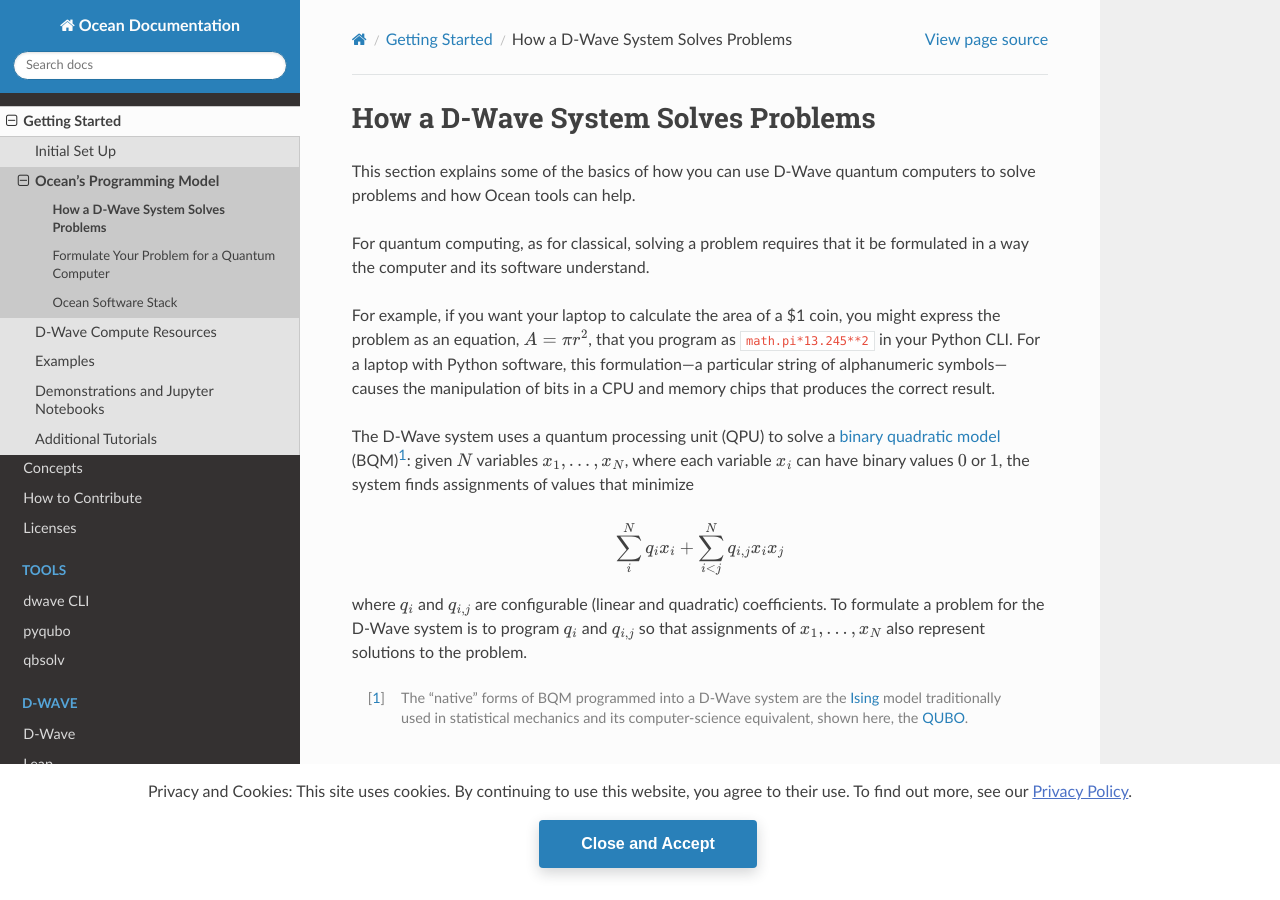
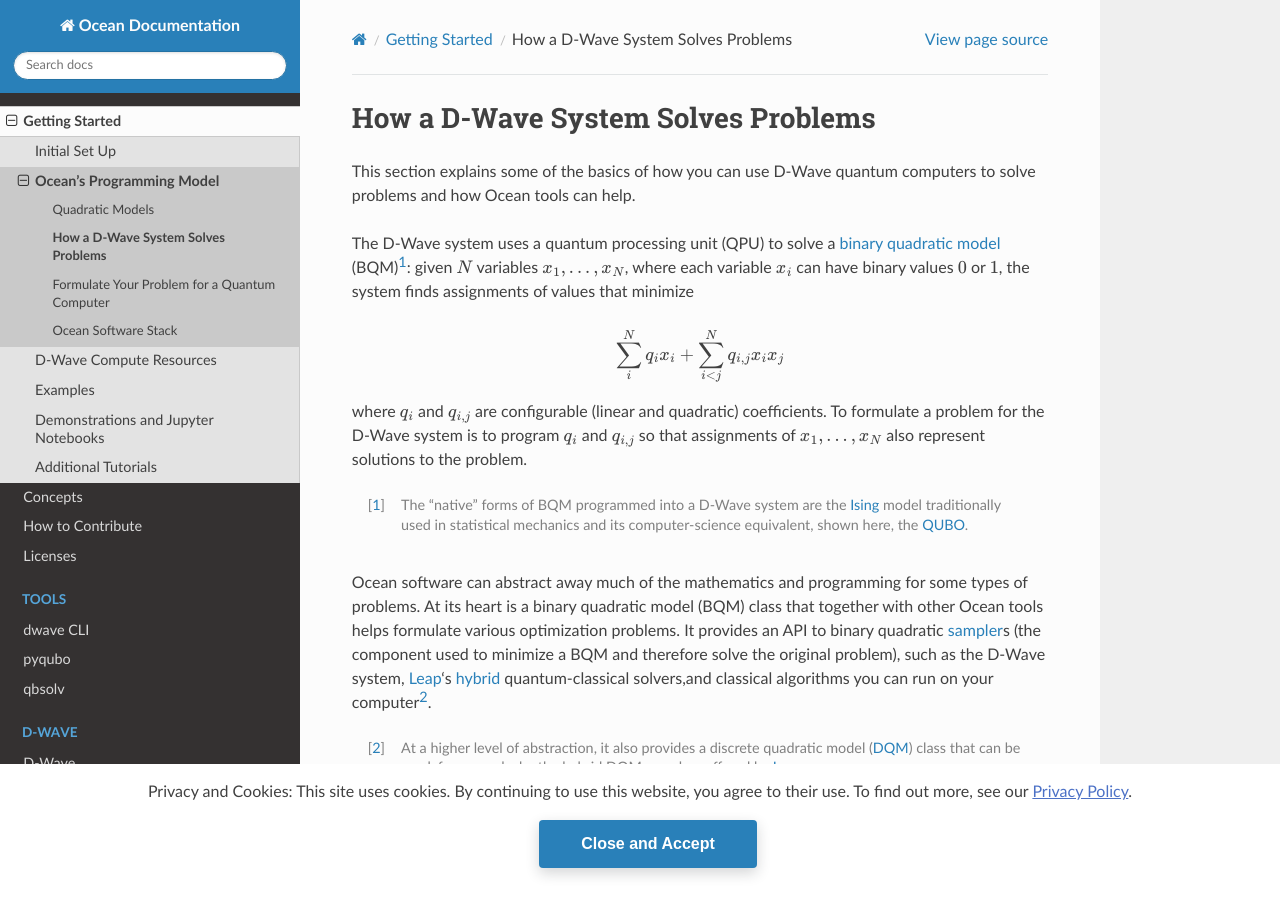
Before and after one commit to dwavesystems/dwave-ocean-sdk, a Sphinx documentation site: the page built from docs/overview/solving_problems.rst, in a window 1280 px wide and 900 px high. Built offline with Sphinx 7.4.7 and the Read the Docs theme 2.0.0, drawn with Linux system fonts in a browser that asks for light colours; pages that are not in the unit, such as notebooks, are missing from menus; the version number could not be read and is left out.

Commit message:
Add quadratic_models section

```diff
--- a/docs/getting_started.rst
+++ b/docs/getting_started.rst
@@ -38,6 +38,7 @@
 .. toctree::
    :maxdepth: 1
 
+   overview/quadratic_models
    overview/solving_problems
    overview/stack
 
--- a/docs/overview/solving_problems.rst
+++ b/docs/overview/solving_problems.rst
@@ -6,14 +6,16 @@
 This section explains some of the basics of how you can use D-Wave quantum computers
 to solve problems and how Ocean tools can help.
 
-For quantum computing, as for classical, solving a problem requires that it
-be formulated in a way the computer and its software understand.
+.. moved to quadratic_models.rst
 
-For example, if you want your laptop to calculate the area of a $1 coin, you might
-express the problem as an equation, :math:`A=\pi r^2`, that you program as
-:code:`math.pi*13.245**2` in your Python CLI. For a laptop with Python software,
-this formulation---a particular string of alphanumeric symbols---causes the manipulation
-of bits in a CPU and memory chips that produces the correct result.
+  For quantum computing, as for classical, solving a problem requires that it
+  be formulated in a way the computer and its software understand.
+
+  For example, if you want your laptop to calculate the area of a $1 coin, you might
+  express the problem as an equation, :math:`A=\pi r^2`, that you program as
+  :code:`math.pi*13.245**2` in your Python CLI. For a laptop with Python software,
+  this formulation---a particular string of alphanumeric symbols---causes the manipulation
+  of bits in a CPU and memory chips that produces the correct result.
 
 The D-Wave system uses a quantum processing unit (QPU) to solve a :term:`binary quadratic model` (BQM)\ [#]_\ :
 given :math:`N` variables :math:`x_1,...,x_N`, where each variable
```
Also changed, not shown: docs/overview/quadratic_models.rst (added, +47 -0 lines).
